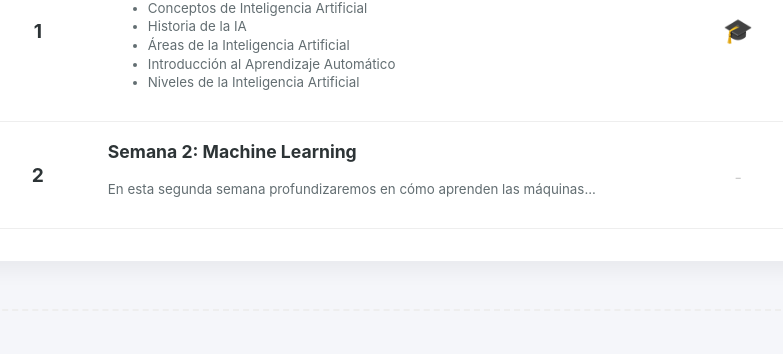
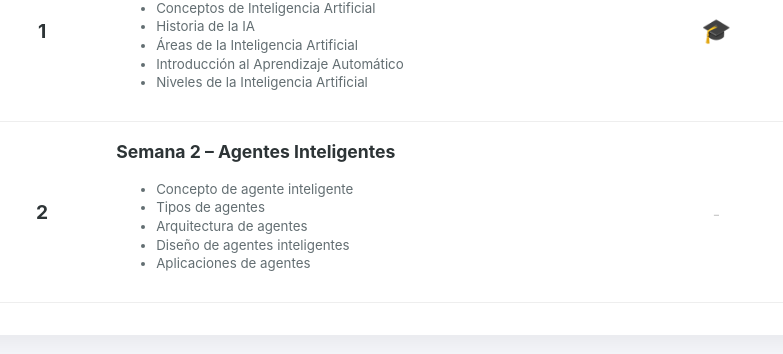
Before and after one commit to eduardoU-SM/PagWeb, an Eleventy site: page src/index.njk in a window 1280 px wide. Shown: the part 1131-1485 px from the top of the page, without its empty margins (138-921 px from the left). Built offline with nearby package versions, Linux system fonts and the light colour scheme; Eleventy itself is replaced by a stand-in of ours; files that its build step writes are made by us from their sources.

Commit message:
Update semana-2.md

```diff
--- a/src/posts/semana-2.md
+++ b/src/posts/semana-2.md
@@ -1,7 +1,9 @@
 ---
-title: "Semana 2: Machine Learning"
+title: "Semana 2 – Agentes Inteligentes"
 date: 2026-04-08
-description: "En esta segunda sesión definimos qué es la IA, su historia y por qué está cambiando el mundo en 2026."
 ---
-
-En esta segunda semana profundizaremos en cómo aprenden las máquinas...
+- Concepto de agente inteligente
+- Tipos de agentes
+- Arquitectura de agentes
+- Diseño de agentes inteligentes
+- Aplicaciones de agentes
```
